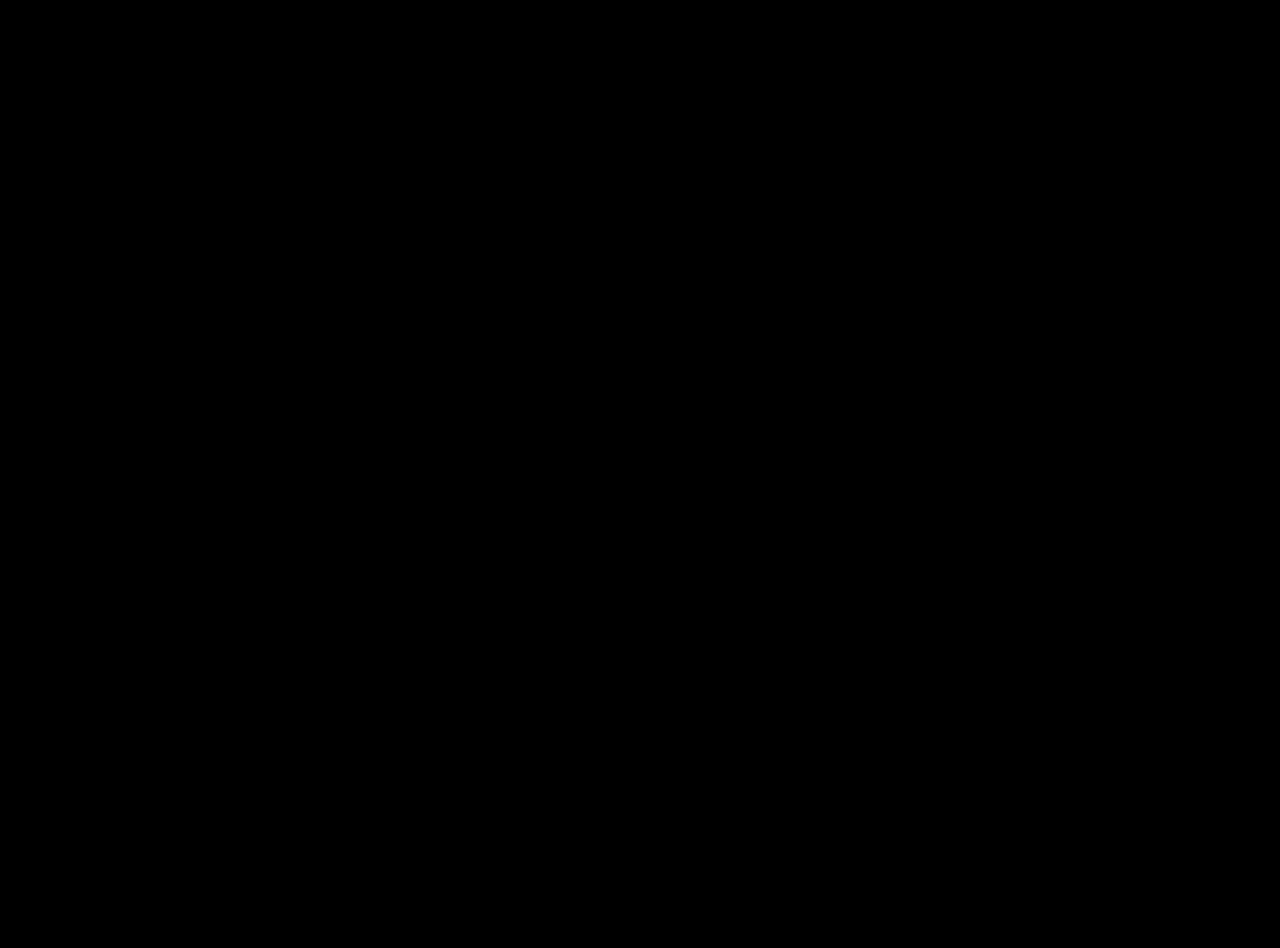
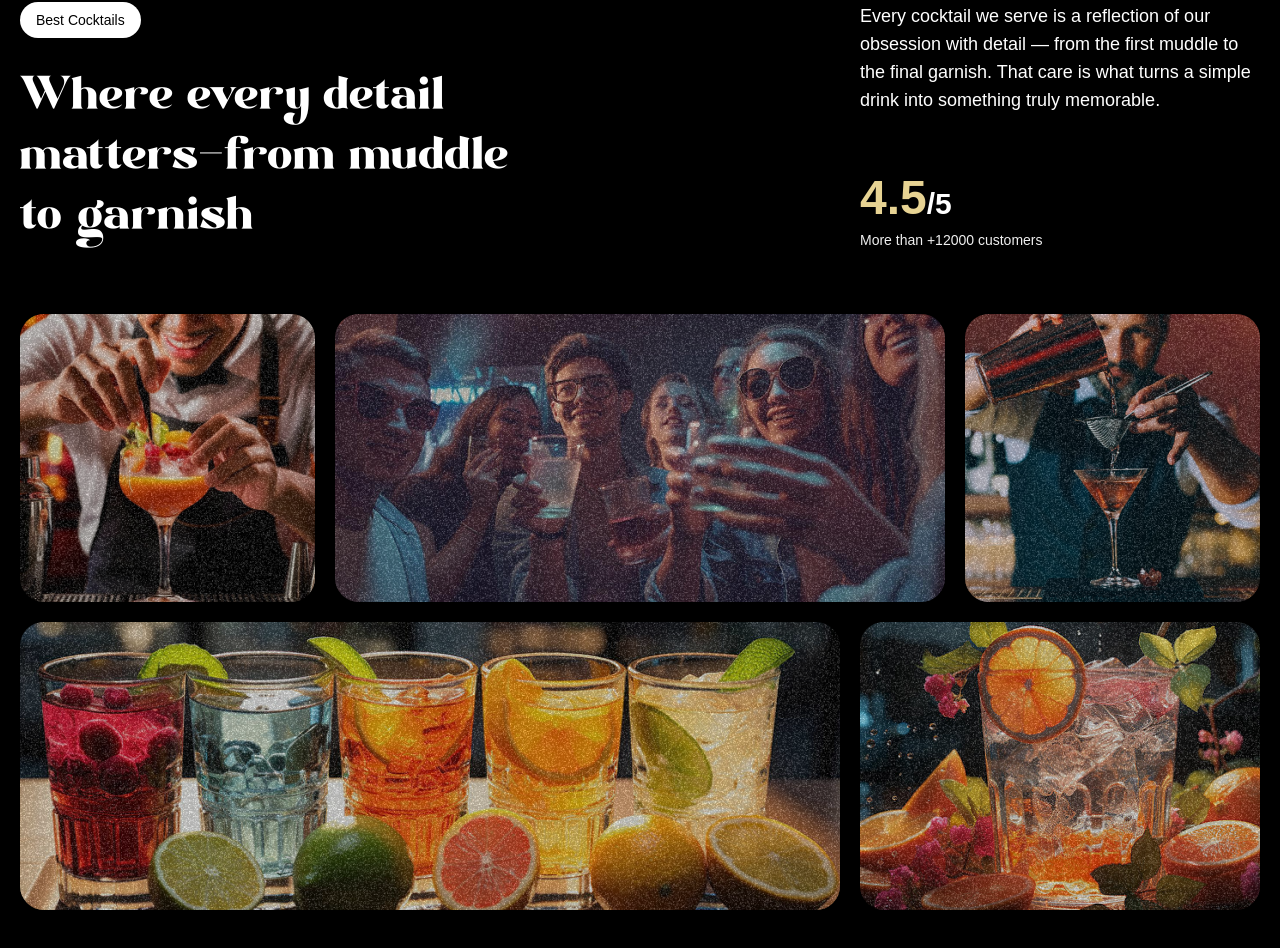
Before and after one commit to Dhananjoy333/mojito, a Next.js app: page / in a window 1280 px wide. Shown: the part 1710-2658 px from the top of the page. Before the commit the page ends 1600 px from the top, so only its background shows below. Built offline with nearby package versions, Linux system fonts and the light colour scheme; a web font is replaced by a local one.

Commit message:
about section implemented

```diff
--- /dev/null
+++ b/app/_components/About.tsx
@@ -0,0 +1,89 @@
+'use client'
+import { useGSAP } from '@gsap/react'
+import Image from 'next/image'
+import { ScrollTrigger, SplitText } from "gsap/all";
+import gsap from 'gsap';
+
+gsap.registerPlugin(ScrollTrigger, SplitText);
+
+function About() {
+
+    useGSAP(()=>{
+        const titleSplit = SplitText.create('#about h2',{
+            type: 'words'
+        })
+        const scrollTimeline = gsap.timeline({
+            scrollTrigger:{
+                trigger: '#about',
+                start: 'top center'
+            }
+        })
+
+        scrollTimeline
+        .from(titleSplit.words,{
+            opacity: 0, duration: 1, yPercent: 100, ease: 'expo.out', stagger:0.02
+        })
+        .from('.top-grid div, .bottom-grid div',{
+            opacity: 0, duration: 1, ease: 'power1.inOut',stagger: 0.04
+        },'-=0.5')
+    })
+
+  return (
+    <div id='about'>
+        <div className='mb-16 md:px-0 px-5'>
+            <div className='content'>
+                <div className='md:col-span-8'>
+                    <p className='badge'>Best Cocktails</p>
+                    <h2>
+                        Where every detail matters
+                        <span className='text-white'>-</span>
+                        from muddle to garnish
+                    </h2>
+                </div>
+                <div className='sub-content'>
+                    <p>
+                       Every cocktail we serve is a reflection of our obsession with detail — from the first muddle to the final garnish. That care is what turns a simple drink into something truly memorable.
+                    </p>
+                    <div>
+                        <p className='md:text-3xl text-xl font-bold'>
+                            <span>4.5</span>/5
+                        </p>
+                        <p className='text-sm text-white-100'>
+                            More than +12000 customers
+                        </p>
+                    </div>
+                </div>
+            </div>
+        </div>
+
+        <div className='top-grid'>
+            <div className='md:col-span-3'>
+                <div className='noisy'/>
+                <Image src="/images/abt1.png" alt='grid-img-1' width={1400} height={400}/>
+            </div>
+
+            <div className='md:col-span-6'>
+                <div className='noisy'/>
+                <Image src="/images/abt2.png" alt='grid-img-2' width={1400} height={400}/>
+            </div>
+
+            <div className='md:col-span-3'>
+                <div className='noisy'/>
+                <Image src="/images/abt5.png" alt='grid-img-5' width={1400} height={400}/>
+            </div>
+        </div>
+        <div className='bottom-grid'>
+            <div className='md:col-span-8'>
+                <div className='noisy'/>
+                <Image src="/images/abt3.png" alt='grid-img-3' width={1400} height={400}/>
+            </div>
+            <div className='md:col-span-4'>
+                <div className='noisy'/>
+                <Image src="/images/abt4.png" alt='grid-img-4' width={1400} height={400}/>
+            </div>
+        </div>
+    </div>
+  )
+}
+
+export default About
--- a/app/page.tsx
+++ b/app/page.tsx
@@ -3,6 +3,7 @@
 import Navbar from "./_components/Navbar";
 import Hero from "./_components/Hero";
 import Cocktails from "./_components/Cocktails";
+import About from "./_components/About";
 
 gsap.registerPlugin(ScrollTrigger,SplitText)
 
@@ -12,6 +13,7 @@
       <Navbar/>
       <Hero/>
       <Cocktails/>
+      <About/>
     </main>
   );
 }
```
